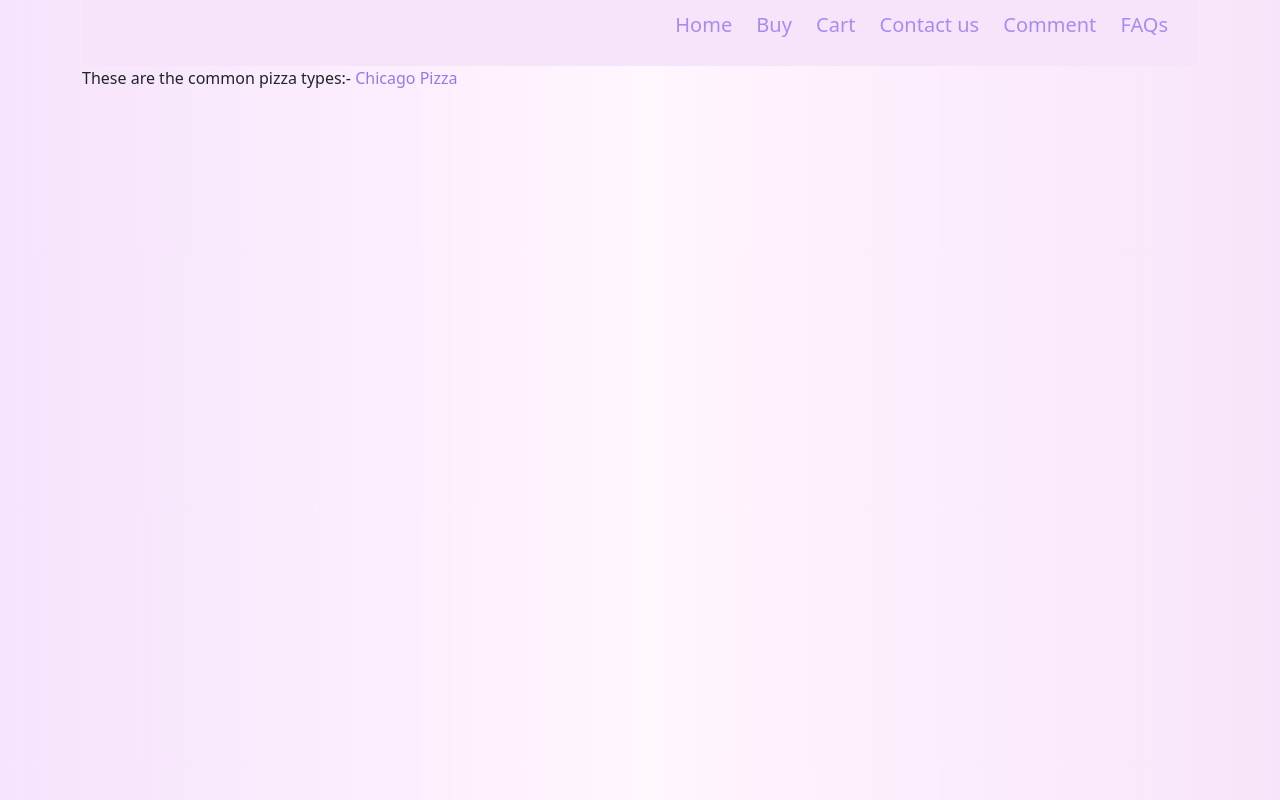
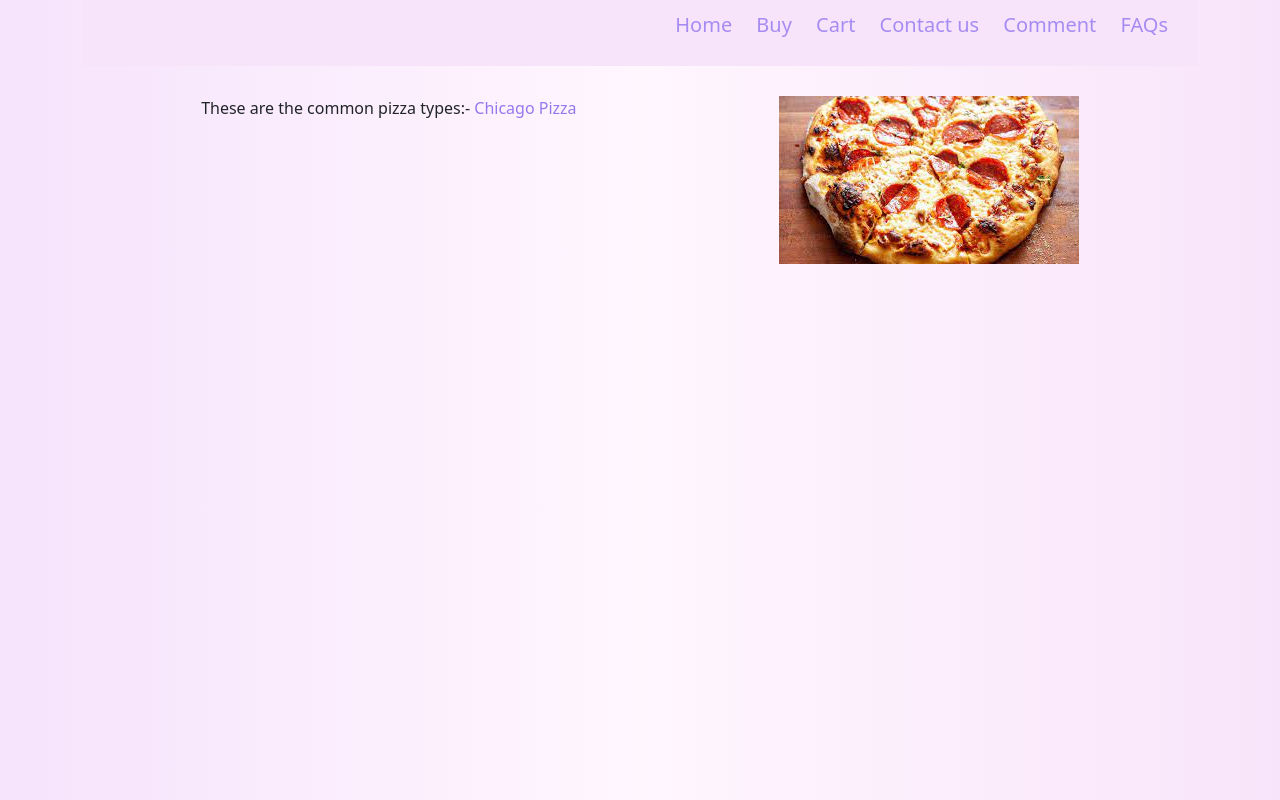
Before and after one commit to uhuru-rawlings/pizza_pack, a plain HTML site: page items.html in a window 1280 px wide. Drawn offline with Linux system fonts and the light colour scheme.

Commit message:
added pizza slide

```diff
--- a/items.html
+++ b/items.html
@@ -22,10 +22,9 @@
         </ul>
        </nav>
     </div>
-    <div class="container">
+    <div class="container" id="slideitems">
         <p >These are the common pizza types:-
-           <span id="pizzastype"></span>
-        </p>
+            <span id="pizzaTypes"></span>
             <script>
              var i = 0;
              var pizzas = ["Neapolitan Pizza",
@@ -37,16 +36,40 @@
                  "Detroit Pizza",
                  "St. Louis Pizza"];
                  const pizzatype = () =>{
-                    document.getElementById("pizzastype").innerHTML = pizzas[i];
-                    if(i < pizzas.length + 1){
+                 document.getElementById("pizzaTypes").innerHTML = pizzas[i];
+                 if(i < pizzas.length - 1){
                      i++;
                  }else{
                      i = 0;
                  }
-                    setTimeout("pizzatype()",3000);
+                 setTimeout("pizzatype()",4000);
                }
-            window.onload = pizzatype;
+         pizzatype();
      </script>
+         </p>
+        <p class="imageslide">
+            <img  alt="imageslide" id="pizzaImages">
+        <script>
+            // second
+                var j = 0;
+                var images = ["images/pizza1.jpeg","images/pizza2.jpeg","images/pizza3.jpeg","images/pizza4.jpeg","images/pizza5.jpeg","images/pizza6.jpeg"];
+                const imageslide = () =>{
+
+                    document.getElementById("pizzaImages").src = images[j];
+                    if(j < images.length - 1){
+                        j++;
+                    }else{
+                        j = 0;
+                    }
+                    setTimeout("imageslide()",5000);
+                  }
+            window.onload = imageslide;
+        </script>
+        </p>
+    </div>
+    <!-- body -->
+    <div class="container" id="buypizza">
+
     </div>
 </body>
 </html>
--- a/style.css
+++ b/style.css
@@ -90,6 +90,12 @@ nav ul li a:hover{
     padding: 5px;
     cursor: pointer;
 }
-#pizzastype{
+#pizzaTypes{
     color: #9678ee;
 }
+#slideitems{
+    display: flex;
+    justify-content: space-around;
+    flex-wrap: wrap;
+    padding: 30px;
+}
```
Also changed, not shown: images/CaliforniaPizza.jpg (added), images/ChicagoPizza.jpeg (added), images/DetroitPizza..jpg (added), images/GreekPizza.jpg (added), images/NeapolitanPizza.jpeg (added), images/New York-StylePizza.jpg (added), images/SicilianPizza.jpg (added), images/StLouisPizza.jpg (added). Lines whose indentation alone changed are shown as unchanged.
